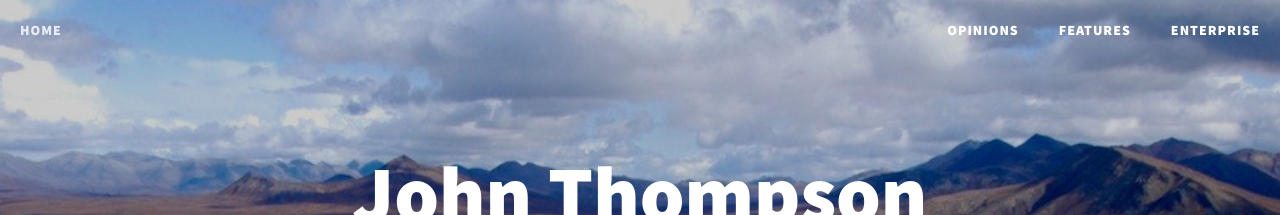
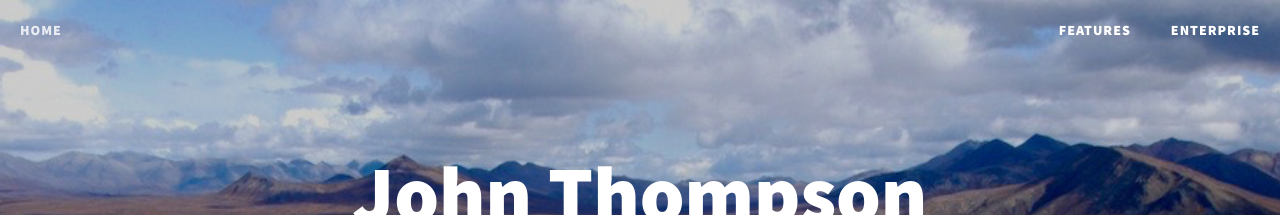
Before and after one commit to johngthompson/johngthompson.github.io, a Jekyll site: the page built from index.html, in a window 1280 px wide and 900 px high. Shown: the top 215 px of the window. Built offline with Jekyll 4.4.1, drawn with Linux system fonts in a browser that asks for light colours; the list of posts is cut into pages by our own code.

Commit message:
Update nav.html

```diff
--- a/_includes/nav.html
+++ b/_includes/nav.html
@@ -15,7 +15,6 @@
         <!-- Collect the nav links, forms, and other content for toggling -->
         <div class="collapse navbar-collapse" id="bs-example-navbar-collapse-1">
             <ul class="nav navbar-nav navbar-right">
-                <li><a href="/opinions">opinions</a></li>
                 <li><a href="/features">features</a></li>
                 <li><a href="/enterprise">Enterprise</a></li>
             </ul>
```
